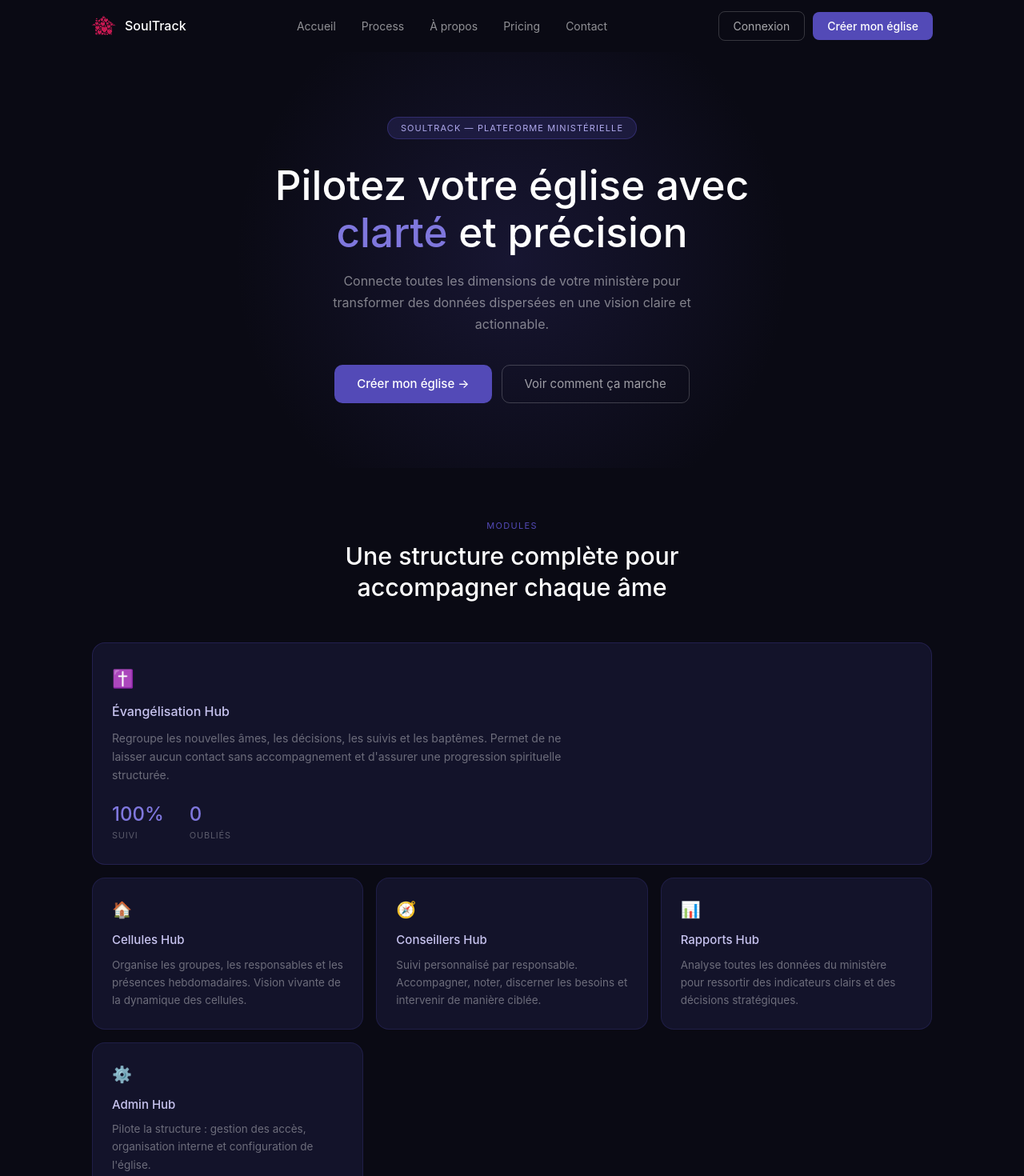
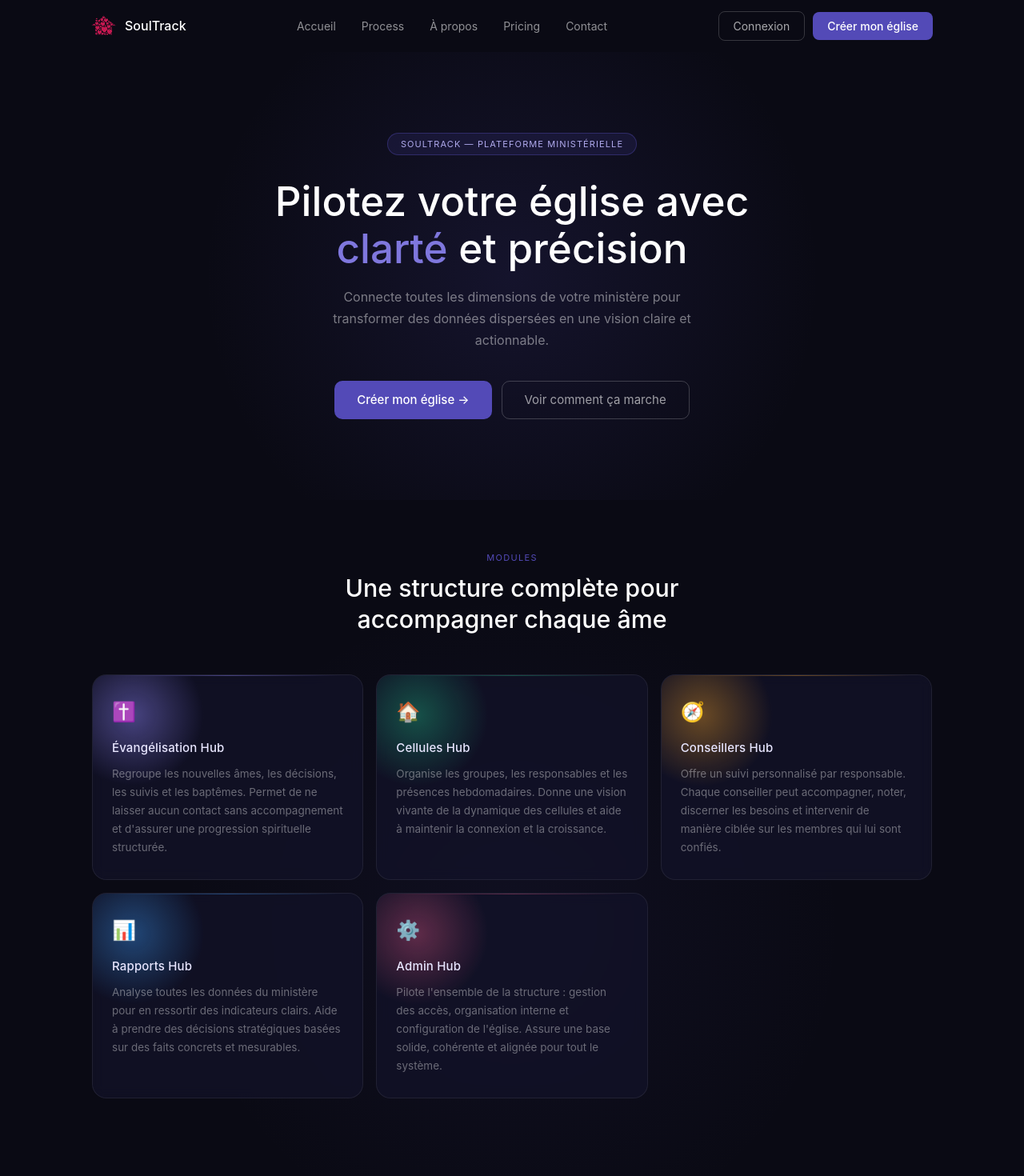
Before and after one commit to allanbavajee/soultrack, a Next.js app: page /HomePage in a window 1280 px wide. Shown: the top 1470 px of the page at 80% size. Built offline with nearby package versions, Linux system fonts and the light colour scheme.

Commit message:
Update HomePage.js

```diff
--- a/pages/HomePage.js
+++ b/pages/HomePage.js
@@ -42,10 +42,36 @@ export default function HomePage() {
   };
 
   const features = [
-    { icon: "🏠", title: "Cellules Hub", desc: "Organise les groupes, les responsables et les présences hebdomadaires. Vision vivante de la dynamique des cellules." },
-    { icon: "🧭", title: "Conseillers Hub", desc: "Suivi personnalisé par responsable. Accompagner, noter, discerner les besoins et intervenir de manière ciblée." },
-    { icon: "📊", title: "Rapports Hub", desc: "Analyse toutes les données du ministère pour ressortir des indicateurs clairs et des décisions stratégiques." },
-    { icon: "⚙️", title: "Admin Hub", desc: "Pilote la structure : gestion des accès, organisation interne et configuration de l'église." },
+    {
+      icon: "✝️",
+      title: "Évangélisation Hub",
+      desc: "Regroupe les nouvelles âmes, les décisions, les suivis et les baptêmes. Permet de ne laisser aucun contact sans accompagnement et d'assurer une progression spirituelle structurée.",
+      accent: "rgba(127,119,221,0.5)",
+    },
+    {
+      icon: "🏠",
+      title: "Cellules Hub",
+      desc: "Organise les groupes, les responsables et les présences hebdomadaires. Donne une vision vivante de la dynamique des cellules et aide à maintenir la connexion et la croissance.",
+      accent: "rgba(29,158,117,0.45)",
+    },
+    {
+      icon: "🧭",
+      title: "Conseillers Hub",
+      desc: "Offre un suivi personnalisé par responsable. Chaque conseiller peut accompagner, noter, discerner les besoins et intervenir de manière ciblée sur les membres qui lui sont confiés.",
+      accent: "rgba(239,159,39,0.4)",
+    },
+    {
+      icon: "📊",
+      title: "Rapports Hub",
+      desc: "Analyse toutes les données du ministère pour en ressortir des indicateurs clairs. Aide à prendre des décisions stratégiques basées sur des faits concrets et mesurables.",
+      accent: "rgba(55,138,221,0.45)",
+    },
+    {
+      icon: "⚙️",
+      title: "Admin Hub",
+      desc: "Pilote l'ensemble de la structure : gestion des accès, organisation interne et configuration de l'église. Assure une base solide, cohérente et alignée pour tout le système.",
+      accent: "rgba(212,83,126,0.4)",
+    },
   ];
 
   const navItems = [
@@ -61,7 +87,7 @@ export default function HomePage() {
 
       {/* ───── HEADER ───── */}
       <header style={{
-        background: scrolled ? "rgba(10,10,20,0.92)" : "#0a0a14",
+        background: scrolled ? "rgba(10,10,20,0.92)" : "transparent",
         borderBottom: scrolled ? "0.5px solid rgba(83,74,183,0.25)" : "0.5px solid transparent",
         position: "sticky",
         top: 0,
@@ -78,27 +104,17 @@ export default function HomePage() {
           alignItems: "center",
           justifyContent: "space-between",
         }}>
-          {/* Logo */}
-          <div
-            onClick={() => router.push("/site/HomePage")}
-            style={{ display: "flex", alignItems: "center", gap: "10px", cursor: "pointer" }}
-          >
+          <div onClick={() => router.push("/site/HomePage")} style={{ display: "flex", alignItems: "center", gap: "10px", cursor: "pointer" }}>
             <Image src="/logo.png" alt="SoulTrack" width={32} height={32} />
             <span style={{ color: "#fff", fontSize: "16px", fontWeight: 500 }}>SoulTrack</span>
           </div>
 
-          {/* Nav desktop */}
           <nav style={{ display: "flex", alignItems: "center", gap: "32px" }}>
             {navItems.map((item) => (
               <span
                 key={item.path}
                 onClick={() => router.push(item.path)}
-                style={{
-                  color: "rgba(255,255,255,0.55)",
-                  fontSize: "14px",
-                  cursor: "pointer",
-                  transition: "color 0.2s",
-                }}
+                style={{ color: "rgba(255,255,255,0.55)", fontSize: "14px", cursor: "pointer", transition: "color 0.2s" }}
                 onMouseEnter={e => e.currentTarget.style.color = "#fff"}
                 onMouseLeave={e => e.currentTarget.style.color = "rgba(255,255,255,0.55)"}
                 className="nav-hide"
@@ -108,239 +124,170 @@ export default function HomePage() {
             ))}
           </nav>
 
-          {/* Boutons desktop */}
           <div style={{ display: "flex", gap: "10px", alignItems: "center" }} className="nav-hide">
-            <button
-              onClick={() => router.push("/login")}
-              style={{
-                background: "transparent",
-                color: "rgba(255,255,255,0.65)",
-                border: "0.5px solid rgba(255,255,255,0.18)",
-                padding: "7px 18px",
-                borderRadius: "8px",
-                fontSize: "14px",
-                cursor: "pointer",
-              }}
-            >
+            <button onClick={() => router.push("/login")} style={{ background: "transparent", color: "rgba(255,255,255,0.65)", border: "0.5px solid rgba(255,255,255,0.18)", padding: "7px 18px", borderRadius: "8px", fontSize: "14px", cursor: "pointer" }}>
               Connexion
             </button>
-            <button
-              onClick={() => router.push("/SignupEglise")}
-              style={{
-                background: "#534AB7",
-                color: "#fff",
-                border: "none",
-                padding: "7px 18px",
-                borderRadius: "8px",
-                fontSize: "14px",
-                fontWeight: 500,
-                cursor: "pointer",
-              }}
-            >
+            <button onClick={() => router.push("/SignupEglise")} style={{ background: "#534AB7", color: "#fff", border: "none", padding: "7px 18px", borderRadius: "8px", fontSize: "14px", fontWeight: 500, cursor: "pointer" }}>
               Créer mon église
             </button>
           </div>
 
-          {/* Hamburger mobile */}
-          <button
-            onClick={() => setOpenMenu(!openMenu)}
-            className="nav-show"
-            style={{
-              background: "none",
-              border: "none",
-              cursor: "pointer",
-              display: "none",
-              flexDirection: "column",
-              gap: "5px",
-              padding: "4px",
-            }}
-          >
+          <button onClick={() => setOpenMenu(!openMenu)} className="nav-show" style={{ background: "none", border: "none", cursor: "pointer", display: "none", flexDirection: "column", gap: "5px", padding: "4px" }}>
             {[0, 1, 2].map(i => (
               <span key={i} style={{
-                display: "block",
-                width: "22px",
-                height: "1.5px",
-                background: "rgba(255,255,255,0.7)",
-                borderRadius: "2px",
-                transition: "transform 0.2s, opacity 0.2s",
-                transform: openMenu
-                  ? i === 0 ? "rotate(45deg) translate(5px, 5px)"
-                  : i === 2 ? "rotate(-45deg) translate(5px, -5px)"
-                  : "scaleX(0)"
-                  : "none",
+                display: "block", width: "22px", height: "1.5px", background: "rgba(255,255,255,0.7)", borderRadius: "2px", transition: "transform 0.2s, opacity 0.2s",
+                transform: openMenu ? i === 0 ? "rotate(45deg) translate(5px, 5px)" : i === 2 ? "rotate(-45deg) translate(5px, -5px)" : "scaleX(0)" : "none",
                 opacity: openMenu && i === 1 ? 0 : 1,
               }} />
             ))}
           </button>
         </div>
 
-        {/* Mobile menu */}
         {openMenu && (
-          <div style={{
-            background: "#0a0a14",
-            borderTop: "0.5px solid rgba(83,74,183,0.2)",
-            padding: "20px 24px 28px",
-            display: "flex",
-            flexDirection: "column",
-            gap: "20px",
-          }}>
+          <div style={{ background: "#0a0a14", borderTop: "0.5px solid rgba(83,74,183,0.2)", padding: "20px 24px 28px", display: "flex", flexDirection: "column", gap: "20px" }}>
             {navItems.map((item) => (
-              <span
-                key={item.path}
-                onClick={() => { router.push(item.path); setOpenMenu(false); }}
-                style={{ color: "rgba(255,255,255,0.65)", fontSize: "15px", cursor: "pointer" }}
-              >
+              <span key={item.path} onClick={() => { router.push(item.path); setOpenMenu(false); }} style={{ color: "rgba(255,255,255,0.65)", fontSize: "15px", cursor: "pointer" }}>
                 {item.label}
               </span>
             ))}
             <div style={{ display: "flex", flexDirection: "column", gap: "10px", marginTop: "4px" }}>
-              <button onClick={() => router.push("/login")} style={{ background: "transparent", color: "rgba(255,255,255,0.7)", border: "0.5px solid rgba(255,255,255,0.2)", padding: "11px", borderRadius: "8px", fontSize: "14px", cursor: "pointer" }}>
-                Connexion
-              </button>
-              <button onClick={() => router.push("/SignupEglise")} style={{ background: "#534AB7", color: "#fff", border: "none", padding: "11px", borderRadius: "8px", fontSize: "14px", fontWeight: 500, cursor: "pointer" }}>
-                Créer mon église
-              </button>
+              <button onClick={() => router.push("/login")} style={{ background: "transparent", color: "rgba(255,255,255,0.7)", border: "0.5px solid rgba(255,255,255,0.2)", padding: "11px", borderRadius: "8px", fontSize: "14px", cursor: "pointer" }}>Connexion</button>
+              <button onClick={() => router.push("/SignupEglise")} style={{ background: "#534AB7", color: "#fff", border: "none", padding: "11px", borderRadius: "8px", fontSize: "14px", fontWeight: 500, cursor: "pointer" }}>Créer mon église</button>
             </div>
           </div>
         )}
       </header>
 
       {/* ───── HERO ───── */}
-      <section style={{
-        minHeight: "520px",
-        display: "flex",
-        flexDirection: "column",
-        alignItems: "center",
-        justifyContent: "center",
-        textAlign: "center",
-        padding: "80px 24px",
-        position: "relative",
-        overflow: "hidden",
-      }}>
+      <section style={{ minHeight: "560px", display: "flex", flexDirection: "column", alignItems: "center", justifyContent: "center", textAlign: "center", padding: "80px 24px", position: "relative", overflow: "hidden" }}>
+        {/* Glow derrière — z-index 0 */}
         <div style={{
           position: "absolute",
-          width: "700px", height: "700px",
+          width: "800px", height: "800px",
           borderRadius: "50%",
-          background: "radial-gradient(circle, rgba(83,74,183,0.18) 0%, transparent 70%)",
+          background: "radial-gradient(circle, rgba(83,74,183,0.15) 0%, transparent 68%)",
           top: "50%", left: "50%",
           transform: "translate(-50%, -50%)",
           pointerEvents: "none",
+          zIndex: 0,
         }} />
-        <span style={{
-          position: "relative",
-          color: "#AFA9EC",
-          fontSize: "11px",
-          letterSpacing: "0.1em",
-          textTransform: "uppercase",
-          border: "0.5px solid rgba(83,74,183,0.4)",
-          background: "rgba(83,74,183,0.2)",
-          padding: "5px 16px",
-          borderRadius: "20px",
-          marginBottom: "28px",
-        }}>
+        <span style={{ position: "relative", zIndex: 1, color: "#AFA9EC", fontSize: "11px", letterSpacing: "0.1em", textTransform: "uppercase", border: "0.5px solid rgba(83,74,183,0.4)", background: "rgba(83,74,183,0.15)", padding: "5px 16px", borderRadius: "20px", marginBottom: "28px" }}>
           SoulTrack — Plateforme ministérielle
         </span>
-        <h1 style={{
-          position: "relative",
-          fontSize: "clamp(2rem, 5vw, 3.2rem)",
-          fontWeight: 500,
-          color: "#fff",
-          lineHeight: 1.15,
-          maxWidth: "680px",
-          marginBottom: "18px",
-        }}>
-          Pilotez votre église avec{" "}
-          <span style={{ color: "#7F77DD" }}>clarté</span> et précision
+        <h1 style={{ position: "relative", zIndex: 1, fontSize: "clamp(2rem, 5vw, 3.2rem)", fontWeight: 500, color: "#fff", lineHeight: 1.15, maxWidth: "680px", marginBottom: "18px" }}>
+          Pilotez votre église avec <span style={{ color: "#7F77DD" }}>clarté</span> et précision
         </h1>
-        <p style={{
-          position: "relative",
-          color: "rgba(255,255,255,0.48)",
-          fontSize: "16px",
-          maxWidth: "500px",
-          lineHeight: 1.7,
-          marginBottom: "36px",
-        }}>
+        <p style={{ position: "relative", zIndex: 1, color: "rgba(255,255,255,0.45)", fontSize: "16px", maxWidth: "500px", lineHeight: 1.7, marginBottom: "36px" }}>
           Connecte toutes les dimensions de votre ministère pour transformer des données dispersées en une vision claire et actionnable.
         </p>
-        <div style={{ position: "relative", display: "flex", gap: "12px", flexWrap: "wrap", justifyContent: "center" }}>
-          <button
-            onClick={() => router.push("/SignupEglise")}
-            style={{ background: "#534AB7", color: "#fff", border: "none", padding: "12px 28px", borderRadius: "10px", fontSize: "15px", fontWeight: 500, cursor: "pointer" }}
-          >
+        <div style={{ position: "relative", zIndex: 1, display: "flex", gap: "12px", flexWrap: "wrap", justifyContent: "center" }}>
+          <button onClick={() => router.push("/SignupEglise")} style={{ background: "#534AB7", color: "#fff", border: "none", padding: "12px 28px", borderRadius: "10px", fontSize: "15px", fontWeight: 500, cursor: "pointer" }}>
             Créer mon église →
           </button>
-          <button
-            onClick={() => router.push("/comment-ca-marche")}
-            style={{ background: "transparent", color: "rgba(255,255,255,0.6)", border: "0.5px solid rgba(255,255,255,0.2)", padding: "12px 28px", borderRadius: "10px", fontSize: "15px", cursor: "pointer" }}
-          >
+          <button onClick={() => router.push("/comment-ca-marche")} style={{ background: "transparent", color: "rgba(255,255,255,0.6)", border: "0.5px solid rgba(255,255,255,0.2)", padding: "12px 28px", borderRadius: "10px", fontSize: "15px", cursor: "pointer" }}>
             Voir comment ça marche
           </button>
         </div>
       </section>
 
       {/* ───── LABEL ───── */}
-      <div ref={addRef} style={{ textAlign: "center", padding: "64px 24px 0" }}>
-        <p style={{ color: "#534AB7", fontSize: "11px", letterSpacing: "0.12em", textTransform: "uppercase", marginBottom: "10px" }}>
-          Modules
-        </p>
+      <div ref={addRef} style={{ textAlign: "center", padding: "64px 24px 48px" }}>
+        <p style={{ color: "#534AB7", fontSize: "11px", letterSpacing: "0.12em", textTransform: "uppercase", marginBottom: "10px" }}>Modules</p>
         <h2 style={{ color: "#fff", fontSize: "clamp(1.4rem, 3vw, 1.9rem)", fontWeight: 500, maxWidth: "500px", margin: "0 auto", lineHeight: 1.3 }}>
           Une structure complète pour accompagner chaque âme
         </h2>
       </div>
 
-      {/* ───── FEATURES ───── */}
-      <section style={{ padding: "48px 24px 80px" }}>
+      {/* ───── CARDS ───── */}
+      <section style={{ padding: "0 24px 100px", position: "relative" }}>
+        {/* Glow ambiant derrière les cartes */}
+        <div style={{
+          position: "absolute",
+          width: "900px", height: "900px",
+          borderRadius: "50%",
+          background: "radial-gradient(circle, rgba(83,74,183,0.08) 0%, transparent 65%)",
+          top: "50%", left: "50%",
+          transform: "translate(-50%, -50%)",
+          pointerEvents: "none",
+          zIndex: 0,
+        }} />
+
         <div style={{
           display: "grid",
-          gridTemplateColumns: "repeat(auto-fit, minmax(260px, 1fr))",
+          gridTemplateColumns: "repeat(auto-fit, minmax(280px, 1fr))",
           gap: "16px",
           maxWidth: "1050px",
           margin: "0 auto",
+          position: "relative",
+          zIndex: 1,
         }}>
-          <div ref={addRef} style={{ gridColumn: "1 / -1", background: "#13132a", border: "0.5px solid rgba(83,74,183,0.25)", borderRadius: "16px", padding: "28px 24px" }}>
-            <span style={{ fontSize: "22px", display: "block", marginBottom: "12px" }}>✝️</span>
-            <h3 style={{ color: "#C8C4F0", fontSize: "16px", fontWeight: 500, marginBottom: "10px" }}>Évangélisation Hub</h3>
-            <p style={{ color: "rgba(255,255,255,0.38)", fontSize: "14px", lineHeight: 1.65, maxWidth: "600px" }}>
-              Regroupe les nouvelles âmes, les décisions, les suivis et les baptêmes. Permet de ne laisser aucun contact sans accompagnement et d'assurer une progression spirituelle structurée.
-            </p>
-            <div style={{ display: "flex", gap: "32px", marginTop: "20px" }}>
-              <div>
-                <div style={{ color: "#7F77DD", fontSize: "24px", fontWeight: 500 }}>100%</div>
-                <div style={{ color: "rgba(255,255,255,0.3)", fontSize: "11px", textTransform: "uppercase", letterSpacing: "0.07em" }}>Suivi</div>
+          {features.map((f, i) => (
+            <div
+              key={i}
+              ref={addRef}
+              style={{
+                background: "rgba(19,19,42,0.7)",
+                border: "0.5px solid rgba(255,255,255,0.07)",
+                borderRadius: "18px",
+                padding: "28px 24px",
+                position: "relative",
+                overflow: "hidden",
+                backdropFilter: "blur(8px)",
+                cursor: "default",
+                transition: "transform 0.25s, border-color 0.25s",
+              }}
+              onMouseEnter={e => {
+                e.currentTarget.style.transform = "translateY(-5px)";
+                e.currentTarget.style.borderColor = "rgba(255,255,255,0.14)";
+              }}
+              onMouseLeave={e => {
+                e.currentTarget.style.transform = "translateY(0)";
+                e.currentTarget.style.borderColor = "rgba(255,255,255,0.07)";
+              }}
+            >
+              {/* Glow coloré propre à chaque carte */}
+              <div style={{
+                position: "absolute",
+                top: "-40px", left: "-40px",
+                width: "180px", height: "180px",
+                borderRadius: "50%",
+                background: `radial-gradient(circle, ${f.accent} 0%, transparent 70%)`,
+                pointerEvents: "none",
+                zIndex: 0,
+              }} />
+
+              {/* Ligne colorée en haut */}
+              <div style={{
+                position: "absolute",
+                top: 0, left: "24px", right: "24px",
+                height: "1px",
+                background: `linear-gradient(90deg, transparent, ${f.accent}, transparent)`,
+              }} />
+
+              <div style={{ position: "relative", zIndex: 1 }}>
+                <span style={{ fontSize: "24px", display: "block", marginBottom: "16px" }}>{f.icon}</span>
+                <h3 style={{ color: "#e8e6ff", fontSize: "15px", fontWeight: 500, marginBottom: "10px", letterSpacing: "0.01em" }}>
+                  {f.title}
+                </h3>
+                <p style={{ color: "rgba(255,255,255,0.38)", fontSize: "13.5px", lineHeight: 1.7 }}>
+                  {f.desc}
+                </p>
               </div>
-              <div>
-                <div style={{ color: "#7F77DD", fontSize: "24px", fontWeight: 500 }}>0</div>
-                <div style={{ color: "rgba(255,255,255,0.3)", fontSize: "11px", textTransform: "uppercase", letterSpacing: "0.07em" }}>Oubliés</div>
-              </div>
-            </div>
-          </div>
-
-          {features.map((f, i) => (
-            <div key={i} ref={addRef} style={{ background: "#13132a", border: "0.5px solid rgba(83,74,183,0.2)", borderRadius: "16px", padding: "24px" }}>
-              <span style={{ fontSize: "20px", display: "block", marginBottom: "12px" }}>{f.icon}</span>
-              <h3 style={{ color: "#C8C4F0", fontSize: "15px", fontWeight: 500, marginBottom: "8px" }}>{f.title}</h3>
-              <p style={{ color: "rgba(255,255,255,0.38)", fontSize: "13.5px", lineHeight: 1.65 }}>{f.desc}</p>
             </div>
           ))}
         </div>
       </section>
 
       {/* ───── CTA ───── */}
-      <section ref={addRef} style={{
-        borderTop: "0.5px solid rgba(83,74,183,0.15)",
-        padding: "80px 24px",
-        textAlign: "center",
-      }}>
+      <section ref={addRef} style={{ borderTop: "0.5px solid rgba(83,74,183,0.15)", padding: "80px 24px", textAlign: "center" }}>
         <h2 style={{ color: "#fff", fontSize: "clamp(1.6rem, 3vw, 2.2rem)", fontWeight: 500, marginBottom: "12px" }}>
           Commencez dès aujourd'hui
         </h2>
         <p style={{ color: "rgba(255,255,255,0.4)", maxWidth: "400px", margin: "0 auto 32px", lineHeight: 1.7, fontSize: "15px" }}>
           SoulTrack vous donne une vision vivante et stratégique pour guider votre église avec précision.
         </p>
-        <button
-          onClick={() => router.push("/SignupEglise")}
-          style={{ background: "#534AB7", color: "#fff", border: "none", padding: "14px 36px", borderRadius: "10px", fontSize: "16px", fontWeight: 500, cursor: "pointer" }}
-        >
+        <button onClick={() => router.push("/SignupEglise")} style={{ background: "#534AB7", color: "#fff", border: "none", padding: "14px 36px", borderRadius: "10px", fontSize: "16px", fontWeight: 500, cursor: "pointer" }}>
           Démarrer SoulTrack →
         </button>
       </section>
```
